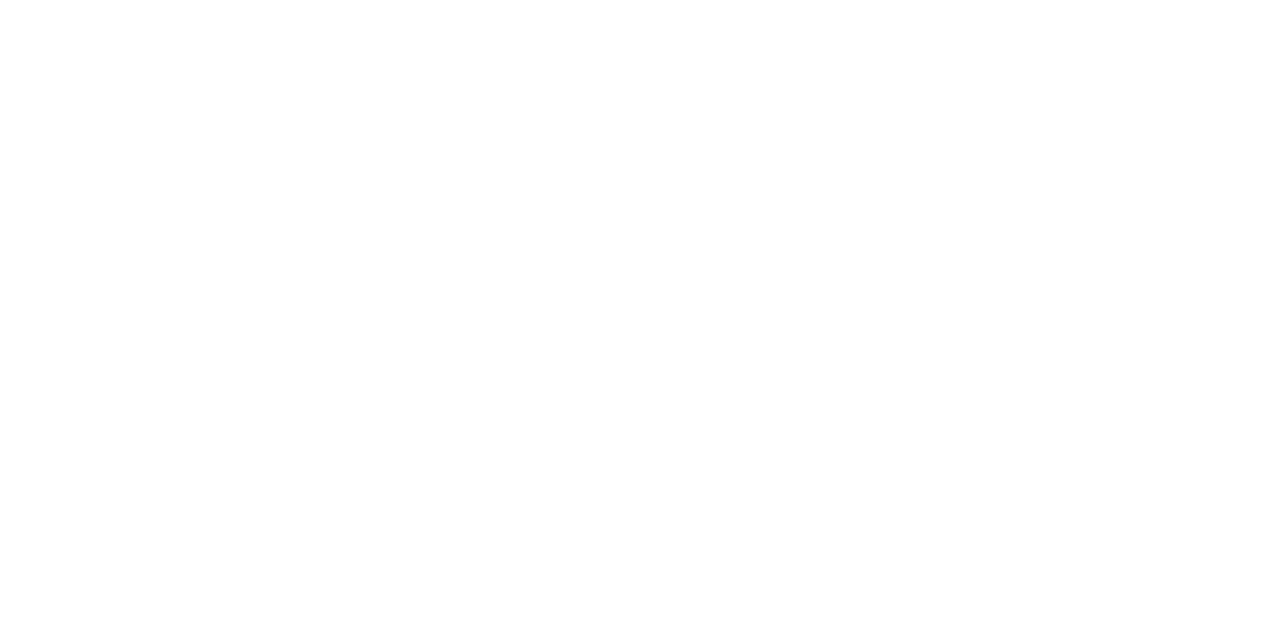
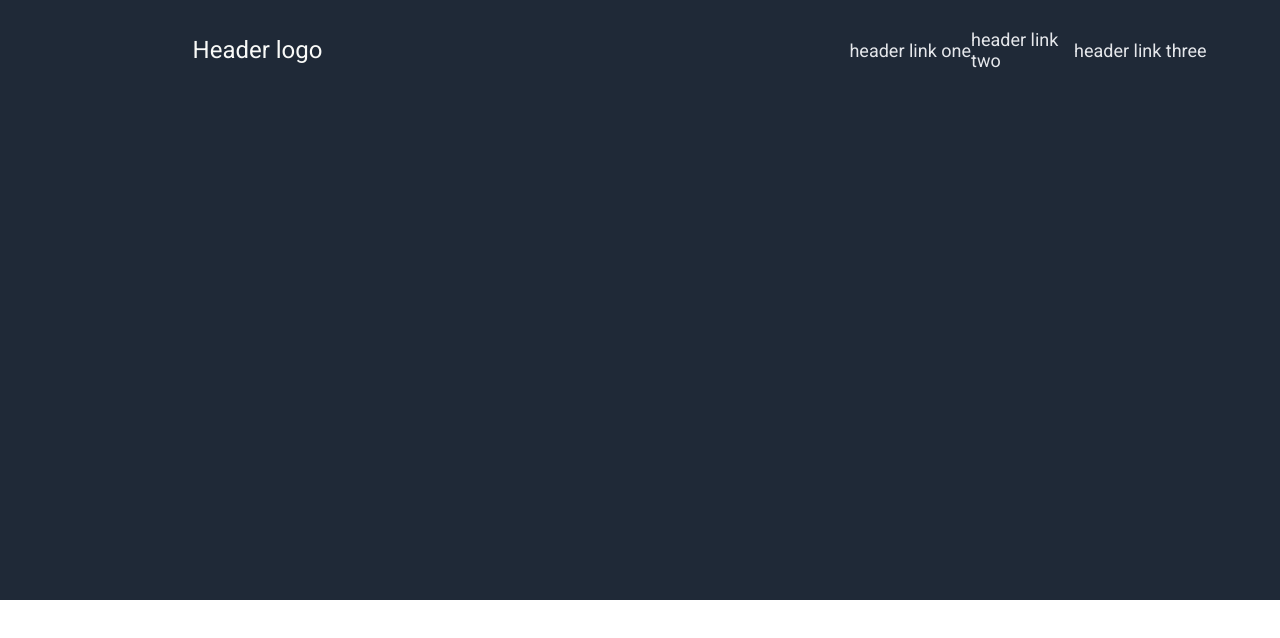
Before and after one commit to MathisMarechal/Web_page, a plain HTML site: page index.html in a window 1280 px wide. Drawn offline with Linux system fonts and the light colour scheme.

Commit message:
upadate: i fix the tool top with a flex 0.5 1 0% on the link two

```diff
--- a/index.html
+++ b/index.html
@@ -3,10 +3,30 @@
 <head>
     <meta charset="UTF-8">
     <meta name="viewport" content="width=device-width, initial-scale=1.0">
-    <link href="styles.css" >
+    <link rel="stylesheet" href="style.css" >
+    <link rel="preconnect" href="https://fonts.googleapis.com">
+    <link rel="preconnect" href="https://fonts.gstatic.com" crossorigin>
+    <link href="https://fonts.googleapis.com/css2?family=Roboto&display=swap" rel="stylesheet">
     <title>Page</title>
 </head>
-<body>
+<body class="page">
+    <div class="container_1">
+        <div id="up_bar"> <!-- bare du haut ou on retrouve le logo et les "heaeder button"-->
+            <div id="logo">Header logo</div>
+            <div id="tools_container"> <!--header button-->
+                <div id="link_one">header link one</div>
+                <div id="link_two">header link two</div>
+                <div id="link_three">header link three</div>
+            </div>
+        </div>
+        <div class="section_1">
+            <div id="left_side"> <!--left side of the container 1, part with message and signup-->
+                <div id="message_up"></div>
+                <div id="sign_up 1"></div>
+            </div>
+            <div id="right_side"></div> <!--right side of the container 1, a place for a image-->
+        </div>
+    </div>
 
 </body>
 </html>
--- /dev/null
+++ b/style.css
@@ -0,0 +1,70 @@
+.roboto-regular {
+    font-family: "Roboto", sans-serif;
+    font-weight: 400;
+    font-style: normal;
+}
+
+body {
+    font-family: 'Roboto', sans-serif;
+}
+
+.page {
+    margin: 0px;
+}
+
+.container_1 {
+    background: #1F2937;
+    height: 600px;
+    border: 0px;
+    margin: 0px;
+    display: flex;
+}
+
+#up_bar {
+    height: 100px;
+    border: 0px;
+    display: flex;
+    flex: 1;
+}
+
+#logo {
+    font-size: 24px;
+    color: #f9faf8;
+    padding: 0px 250px 0px 0px;
+    flex: 1;
+    display: flex;
+    align-items: center;
+    justify-content: center;
+}
+
+#tools_container {
+    display: flex;
+    flex: 1;
+    align-items: center;
+    justify-content: center;
+}
+
+#link_one {
+    font-size: 18px;
+    color: #E5E7EB;
+    flex: 1;
+    display: flex;
+    justify-content: right;
+}
+
+#link_two {
+    font-size: 18px;
+    color: #E5E7EB;
+    flex: 0.5 1 0%;
+    display: flex;
+    justify-content: center;
+}
+
+#link_three {
+    font-size: 18px;
+    color: #E5E7EB;
+    flex: 1;
+    display: flex;
+    align-items: center;
+    justify-content: left;
+}
```
Also changed, not shown: styles.css (deleted).
